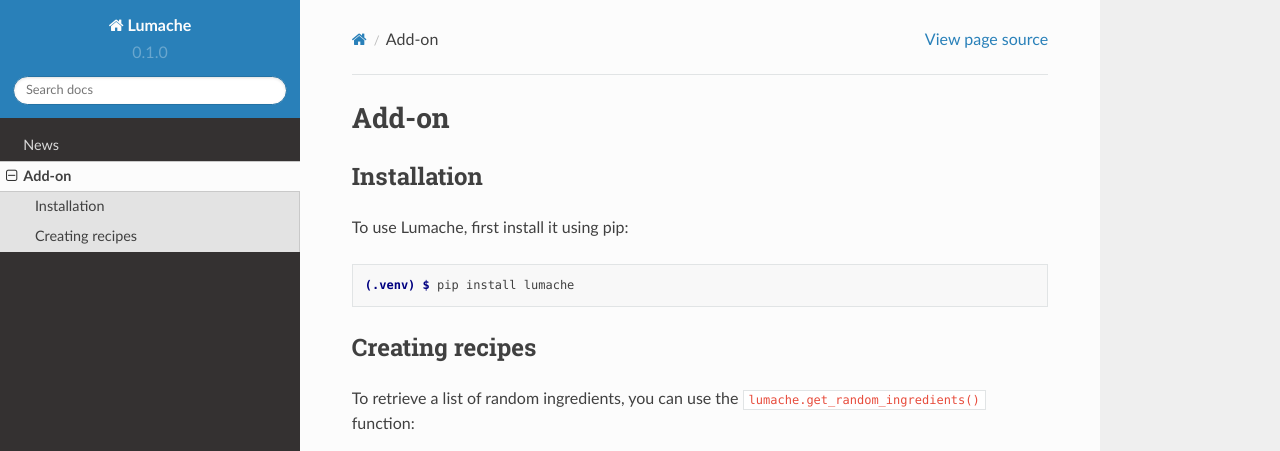
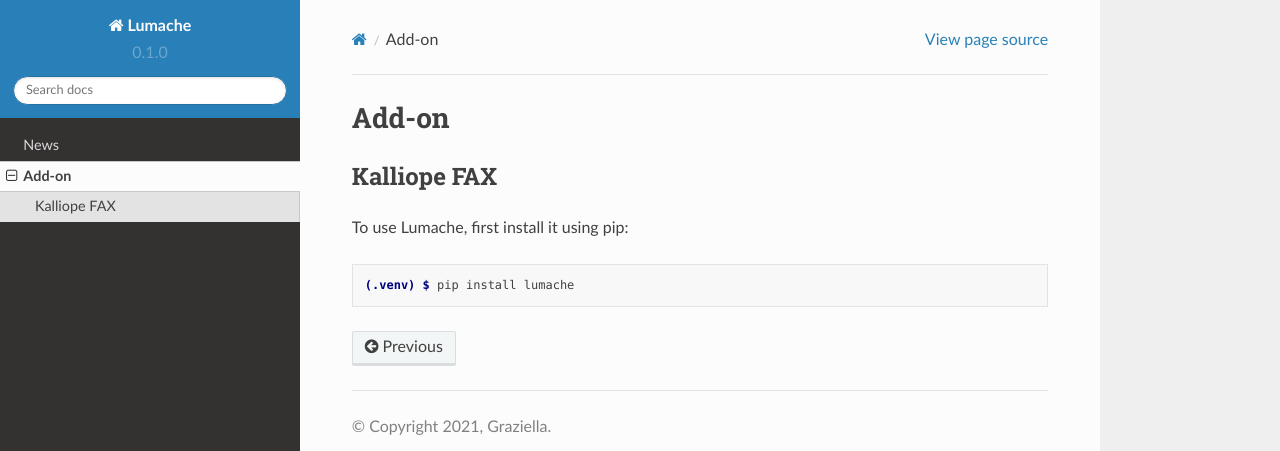
Before and after one commit to mirianatroccoli/KalliopeDoc-it, a Sphinx documentation site: the page built from docs/source/Add-on.rst, in a window 1280 px wide and 1095 px high. Shown: the top 451 px of the window. Built offline with Sphinx 7.4.7 and the Read the Docs theme 2.0.0, drawn with Linux system fonts in a browser that asks for light colours; pages that are not in the unit, such as notebooks, are missing from menus; some of the changed text lies outside the part shown.

Commit message:
Update Add-on.rst

```diff
--- a/docs/source/Add-on.rst
+++ b/docs/source/Add-on.rst
@@ -3,7 +3,7 @@
 
 .. _installation:
 
-Installation
+Kalliope FAX
 ------------
 
 To use Lumache, first install it using pip:
@@ -11,23 +11,3 @@
 .. code-block:: console
 
    (.venv) $ pip install lumache
-
-Creating recipes
-----------------
-
-To retrieve a list of random ingredients,
-you can use the ``lumache.get_random_ingredients()`` function:
-
-.. autofunction:: lumache.get_random_ingredients
-
-The ``kind`` parameter should be either ``"meat"``, ``"fish"``,
-or ``"veggies"``. Otherwise, :py:func:`lumache.get_random_ingredients`
-will raise an exception.
-
-.. autoexception:: lumache.InvalidKindError
-
-For example:
-
->>> import lumache
->>> lumache.get_random_ingredients()
-['shells', 'gorgonzola', 'parsley']
```
